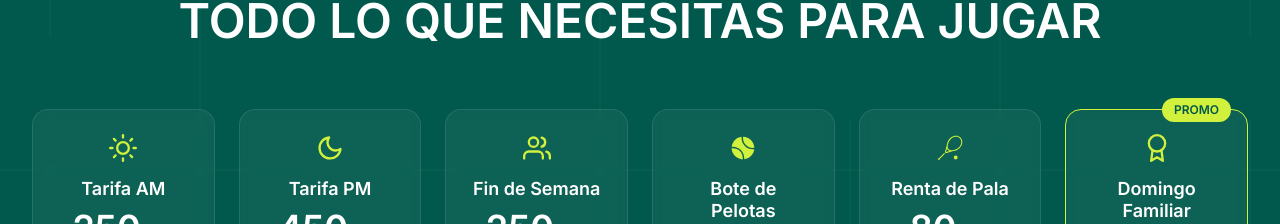
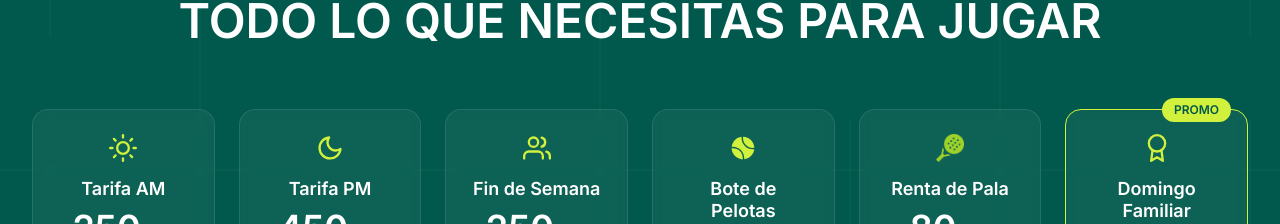
Before and after one commit to ElLuisk/LaJugadaPadel, a React (Vite) app: page / in a window 1280 px wide. Shown: the part 3480-3704 px from the top of the page. Built offline with nearby package versions, Linux system fonts and the light colour scheme.

Commit message:
Ajuste de precios

```diff
--- a/src/components/Pricing.jsx
+++ b/src/components/Pricing.jsx
@@ -3,7 +3,7 @@ import React from 'react';
 import { motion } from 'framer-motion';
 import { FiSun, FiMoon, FiUsers, FiShoppingBag, FiAward } from 'react-icons/fi';
 import { IoIosTennisball } from 'react-icons/io';
-import { GiTennisRacket } from 'react-icons/gi';
+import TennisPadel from '../assets/pelota_padel.png'
 
 // La información de las tarifas se mantiene
 const allPricingData = [
@@ -11,7 +11,14 @@ const allPricingData = [
   { icon: <FiMoon size={28} />, title: 'Tarifa PM', price: '450', description: 'Por hora, desde 5pm', isPromo: false, },
   { icon: <FiUsers size={28} />, title: 'Fin de Semana', price: '250', description: 'Sábados y Domingos', isPromo: false, },
   { icon: <IoIosTennisball size={28} />, title: 'Bote de Pelotas', price: '155', description: 'Penn (3 pelotas)', isPromo: false, },
-  { icon: <GiTennisRacket size={28} />, title: 'Renta de Pala', price: '80', description: 'Tiempo ilimitado', isPromo: false, },
+  {
+  icon: <img src={TennisPadel} alt="Pelota de padel" className="w-7 h-7" style={{ filter: 'brightness(0) saturate(100%) invert(66%) sepia(96%) saturate(404%) hue-rotate(30deg) brightness(105%) contrast(77%)'}} />,
+  title: 'Renta de Pala',
+  price: '80',
+  description: 'Tiempo ilimitado',
+  isPromo: false
+
+},
   { icon: <FiAward size={28} />, title: 'Domingo Familiar', price: '350', description: 'Palas y pelotas incluidas', isPromo: true, },
 ];
 
```
